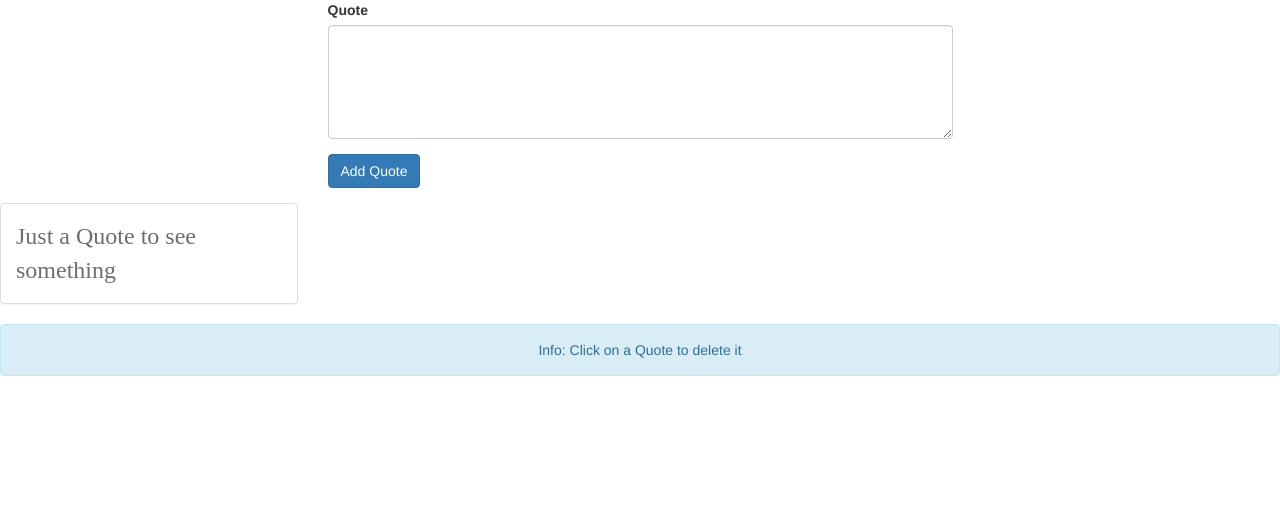
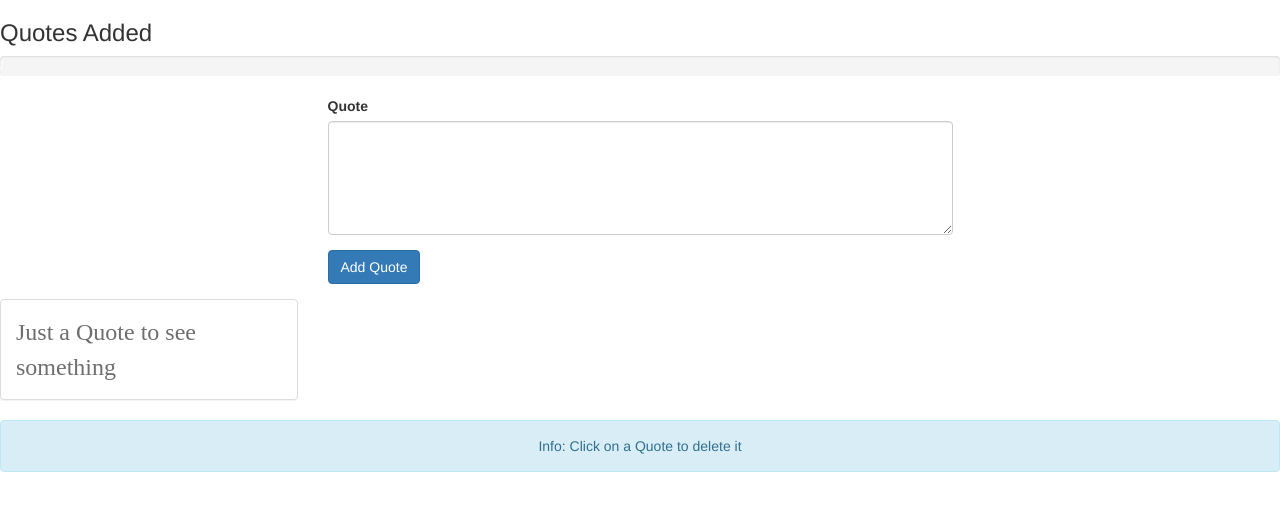
Before and after one commit to kamalogudah/quotes, a Vue app: page / in a window 1280 px wide. Shown: the top 510 px of the page. Built offline with nearby package versions, Linux system fonts and the light colour scheme; a web font is replaced by a local one.

Commit message:
Controlling Quotes with Progress Bar

```diff
--- a/src/App.vue
+++ b/src/App.vue
@@ -1,5 +1,6 @@
 <template>
   <div id="container">
+    <app-header></app-header>
     <app-new-quote @quoteAdded="newQuote"></app-new-quote>
     <app-quote-grid :quotes="quotes" @quoteDeleted="deleteQuote"></app-quote-grid>
     <div class="row">
@@ -13,6 +14,7 @@
 <script>
 import QuoteGrid from './components/QuoteGrid.vue';
 import NewQuote from './components/NewQuote.vue';
+import Header from './components/Header.vue';
 export default {
   data: function() {
     return {
@@ -31,6 +33,7 @@
   components: {
     appQuoteGrid: QuoteGrid,
     appNewQuote: NewQuote,
+    appHeader: Header,
   },
 };
 </script>
--- /dev/null
+++ b/src/components/Header.vue
@@ -0,0 +1,24 @@
+<template>
+  <div class="row">
+    <div class="col-sm-12">
+      <h3>Quotes Added</h3>
+      <div class="progress">
+        <div class="progress">
+          <div
+            class="progress-bar"
+            role="progressbar"
+            aria-valuenow="60"
+            aria-valuemin="0"
+            aria-valuemax="100"
+            :style="{width: (quoteCount / maxQuotes) * 100 + '%'}"
+           >{{ quoteCount }} / {{ maxQuotes }}</div>
+        </div>
+      </div>
+    </div>
+  </div>
+</template>
+<script>
+export default {
+  props: ['quoteCount', 'maxQuotes'],
+};
+</script>
```
